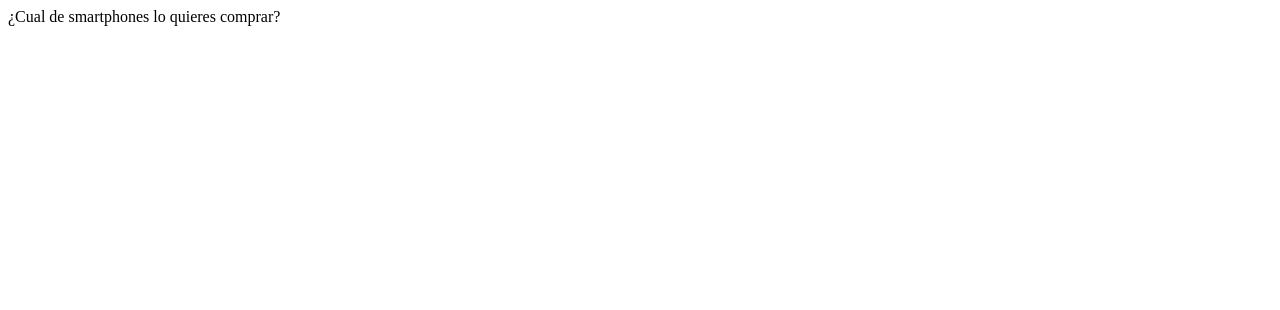
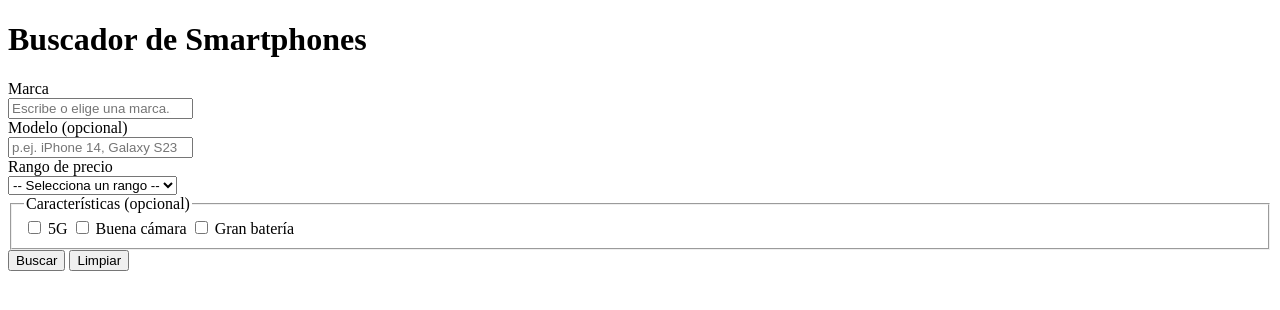
Before and after one commit to Chen-Yaz/HTML, a plain HTML site: page 11.Interactivos/Activitat2.html in a window 1280 px wide. Drawn offline with Linux system fonts and the light colour scheme.

Commit message:
Add files via upload

```diff
--- a/11.Interactivos/Activitat2.html
+++ b/11.Interactivos/Activitat2.html
@@ -1,4 +1,62 @@
+<!doctype html>
 <html>
-    <label>¿Cual de smartphones lo quieres comprar?</label>
+<body>
+  <h1>Buscador de Smartphones</h1>
 
+  <form action="#" method="get" aria-label="Buscador de smartphones">
+    <div>
+      <label for="brand">Marca</label><br>
+      <input
+        id="brand"
+        name="brand"
+        list="brands-list"
+        type="text"
+        placeholder="Escribe o elige una marca..."
+        autocomplete="on"
+        required
+      >
+      <datalist id="brands-list">
+        <option value="Apple"></option>
+        <option value="Samsung"></option>
+        <option value="Xiaomi"></option>
+        <option value="OnePlus"></option>
+        <option value="OPPO"></option>
+        <option value="realme"></option>
+        <option value="Google"></option>
+        <option value="Huawei"></option>
+        <option value="Sony"></option>
+        <option value="Motorola"></option>
+      </datalist>
+    </div>
+
+    <div>
+      <label for="model">Modelo (opcional)</label><br>
+      <input id="model" name="model" type="text" placeholder="p.ej. iPhone 14, Galaxy S23">
+    </div>
+
+    <div>
+      <label for="price-range">Rango de precio</label><br>
+      <select id="price-range" name="price-range" required>
+        <option value="">-- Selecciona un rango --</option>
+        <option value="0-200">Menos de 200 €</option>
+        <option value="200-400">200 € - 400 €</option>
+        <option value="400-600">400 € - 600 €</option>
+        <option value="600-800">600 € - 800 €</option>
+        <option value="800+">Más de 800 €</option>
+      </select>
+    </div>
+
+    <fieldset>
+      <legend>Características (opcional)</legend>
+      <label><input type="checkbox" name="features" value="5g"> 5G</label>
+      <label><input type="checkbox" name="features" value="camera"> Buena cámara</label>
+      <label><input type="checkbox" name="features" value="battery"> Gran batería</label>
+    </fieldset>
+
+    <div>
+      <button type="submit">Buscar</button>
+      <button type="reset">Limpiar</button>
+    </div>
+  </form>
+</body>
 </html>
```
